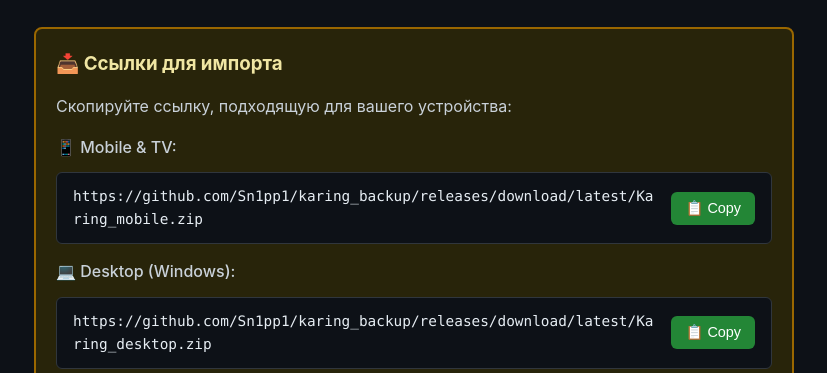
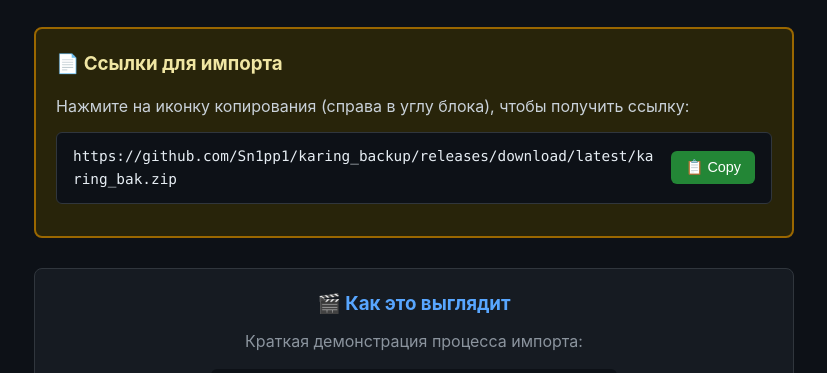
Before and after one commit to Sn1pp1/karing_backup, a plain HTML site: page index.html in a window 1280 px wide. Shown: the part 281-654 px from the top of the page, without its empty margins (226-1053 px from the left). Drawn offline with Linux system fonts and the light colour scheme.

Commit message:
Update index.html

```diff
--- a/index.html
+++ b/index.html
@@ -305,19 +305,12 @@
 </header>
 
 <div class="links-section">
-    <h3>📥 Ссылки для импорта</h3>
-    <p>Скопируйте ссылку, подходящую для вашего устройства:</p>
+    <h3>📄 Ссылки для импорта</h3>
+    <p>Нажмите на иконку копирования (справа в углу блока), чтобы получить ссылку:</p>
 
-    <p style="margin-top:15px;font-weight:500">📱 Mobile & TV:</p>
     <div class="copy-block">
-        <code id="mobile-link">https://github.com/Sn1pp1/karing_backup/releases/download/latest/Karing_mobile.zip</code>
-        <button class="copy-btn" data-copy="mobile-link">📋 Copy</button>
-    </div>
-
-    <p style="margin-top:15px;font-weight:500">💻 Desktop (Windows):</p>
-    <div class="copy-block">
-        <code id="desktop-link">https://github.com/Sn1pp1/karing_backup/releases/download/latest/Karing_desktop.zip</code>
-        <button class="copy-btn" data-copy="desktop-link">📋 Copy</button>
+        <code id="universal-link">https://github.com/Sn1pp1/karing_backup/releases/download/latest/karing_bak.zip</code>
+        <button class="copy-btn" data-copy="universal-link">📋 Copy</button>
     </div>
 </div>
 
@@ -388,7 +381,7 @@
 
     <div class="step">
         <div class="step-title">Шаг 8: Вставка ссылки</div>
-        <p>Скопируйте нужную ссылку из списка ниже и вставьте её в появившееся поле.</p>
+        <p>Скопируйте нужную ссылку из списка выше и вставьте её в появившееся поле.</p>
         <div class="action">➡️ Нажать: <strong>Ok</strong></div>
         <p style="margin-top:10px;font-size:0.95rem;color:#8b949e">
             💡 После нажатия начнётся загрузка профиля. Дождитесь появления галочки или уведомления об успехе.
```
